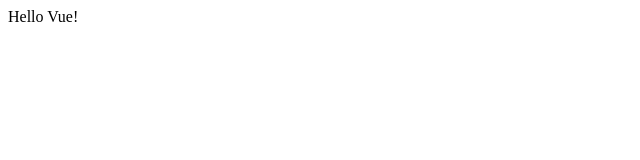
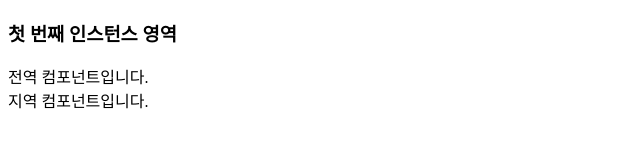
Before and after one commit to elly1223/doitvuejs, a plain HTML site: page index.html in a window 1280 px wide. Shown: the whole page, without its empty margins (0-640 px from the left). Drawn offline with nearby package versions, Linux system fonts and the light colour scheme.

Commit message:
3rd - component

```diff
--- a/index.html
+++ b/index.html
@@ -1,32 +1,28 @@
 <!DOCTYPE html>
-<html lang="en">
 <head>
-  <title>Vue Instance Lifecycle</title>
+  <title>Vue Component Registration</title>
 </head>
 <body>
   <div id="app">
-    {{ message }}
+    <h3>첫 번째 인스턴스 영역</h3>
+    <my-global-component></my-global-component>
+    <my-local-component></my-local-component>
   </div>
     <script src="https://cdn.jsdelivr.net/npm/vue/dist/vue.js"></script>
   <script>
+    Vue.component('my-global-component', {
+      template: '<div>전역 컴포넌트입니다.</div>'
+    })
+
+    var cmp = {
+      template: '<div>지역 컴포넌트입니다.</div>'
+    }
+
     new Vue({
       el: '#app',
-      data: {
-        message: 'Hello Vue.js!'
-      },
-      beforeCreate: function() {
-        console.log("beforeCreate")
-      },
-      created: function() {
-        console.log("created")
-      },
-      mounted: function() {
-        console.log("mounted")
-        this.message = "Hello Vue!"
-      },
-      updated: function() {
-        console.log("updated")
-      },
+      components: {
+        'my-local-component': cmp
+      }
     })
   </script>
 </body>
```
